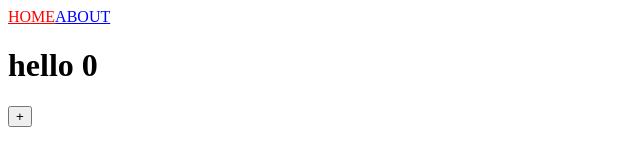
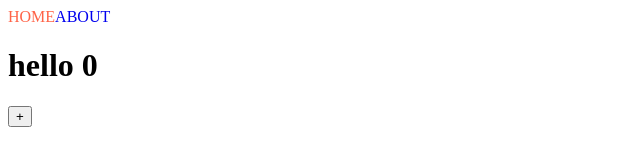
Before and after one commit to chanCo1/study-next-js, a Next.js app: page / in a window 1280 px wide. Shown: the top 160 px of the page, without its empty margins (0-640 px from the left). Built offline with nearby package versions, Linux system fonts and the light colour scheme.

Commit message:
ADD: #1. 4 CSS Modules

```diff
--- a/components/NavBar.jsx
+++ b/components/NavBar.jsx
@@ -1,5 +1,6 @@
 import Link from "next/link";
 import { useRouter } from "next/router";
+import styles from "./NavBar.module.css";
 
 export default function NavBar() {
   const router = useRouter();
@@ -9,13 +10,13 @@ export default function NavBar() {
     <nav>
       <Link
         href="/"
-        style={{ color: router.pathname === "/" ? "red" : "blue" }}
+        className={`${router.pathname === "/" ? styles.active : ""} ${styles.link}`}
       >
         HOME
       </Link>
       <Link
         href="/about"
-        style={{ color: router.pathname === "/about" ? "red" : "blue" }}
+        className={`${router.pathname === "/about" ? styles.active : ""} ${styles.link}`}
       >
         ABOUT
       </Link>
--- /dev/null
+++ b/components/NavBar.module.css
@@ -0,0 +1,13 @@
+/* .nav {
+  display: flex;
+  justify-content: space-between;
+  background-color: tomato;
+} */
+
+.active {
+  color: tomato;
+}
+
+.link {
+  text-decoration: none;
+}
```
